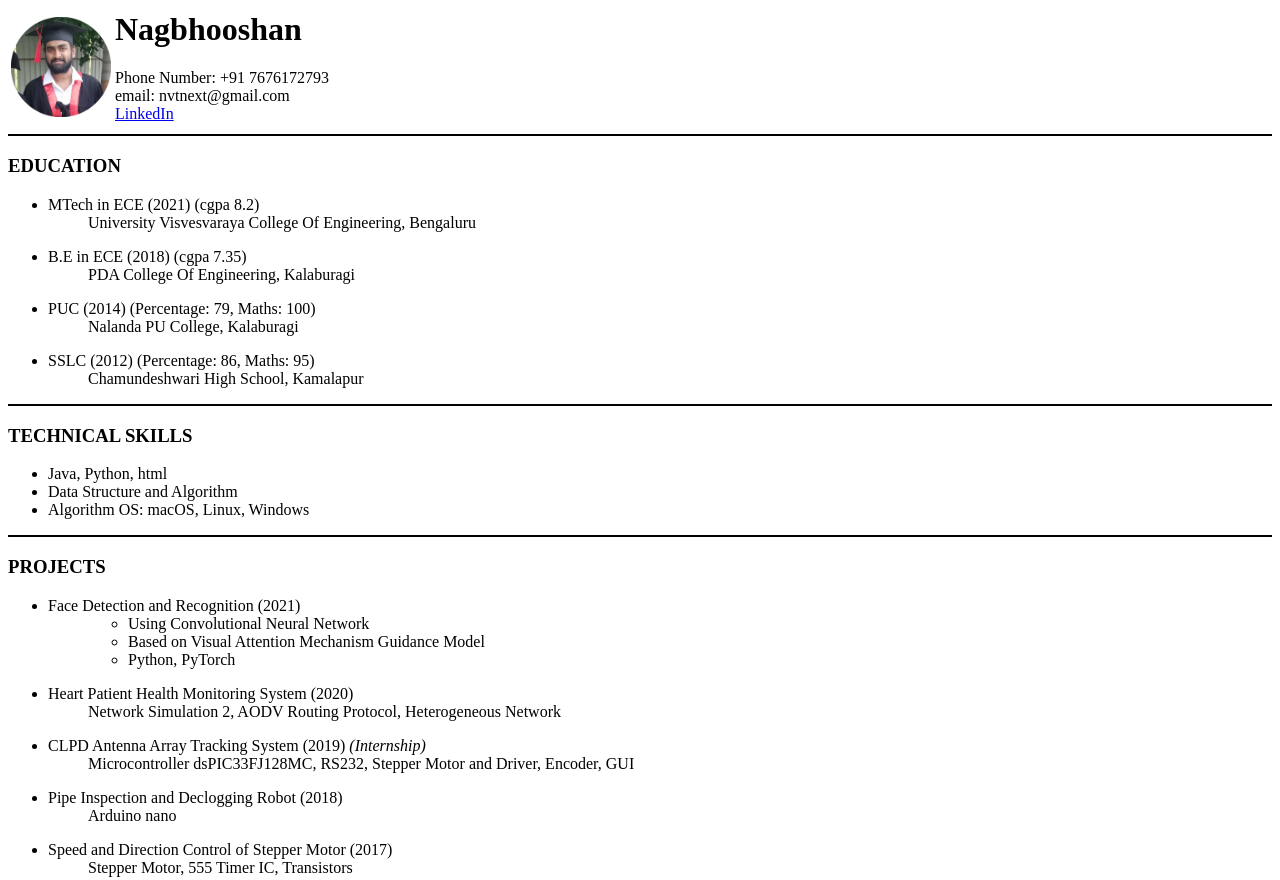
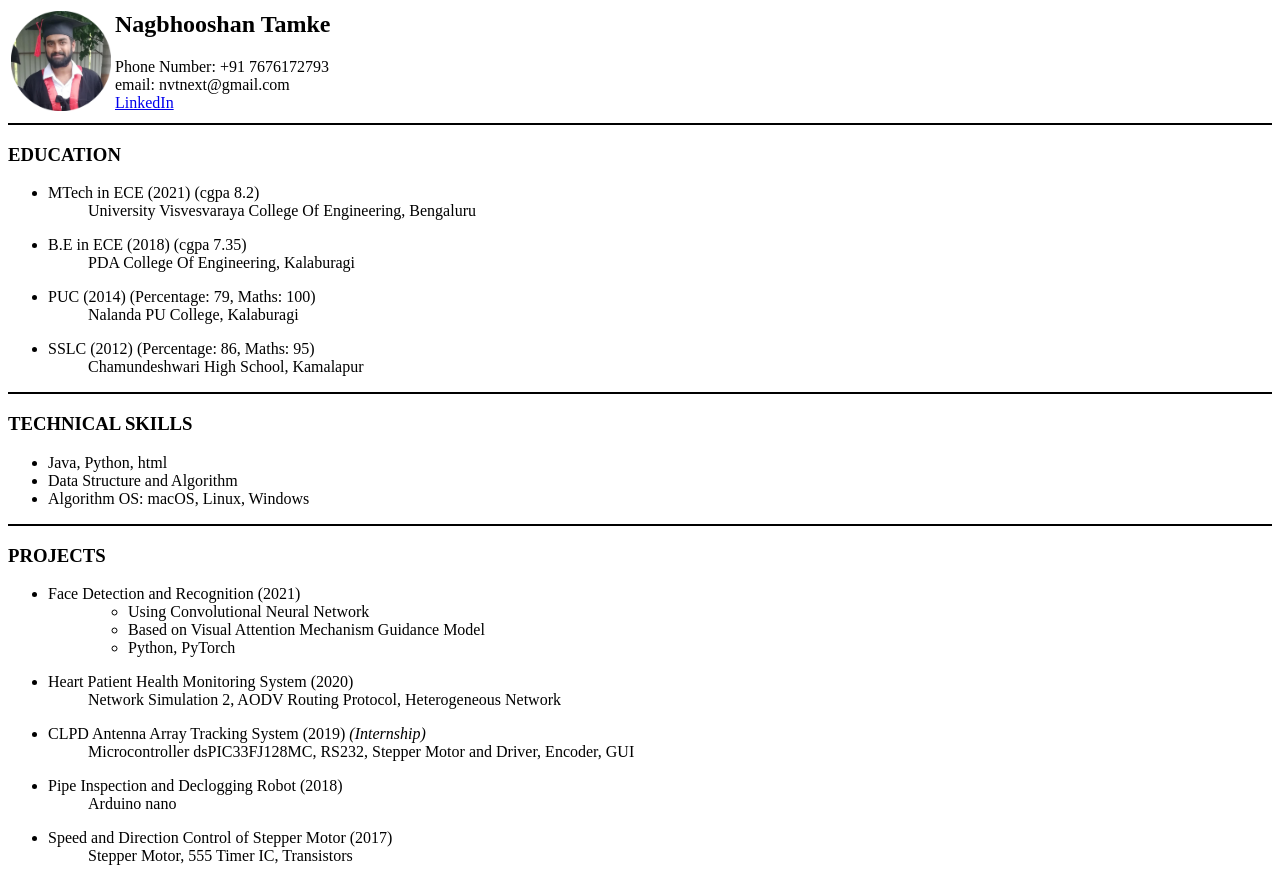
Before and after one commit to nvtnext/cv, a plain HTML site: page index.html in a window 1280 px wide. Shown: the top 880 px of the page. Drawn offline with Linux system fonts and the light colour scheme.

Commit message:
Update index.html

```diff
--- a/index.html
+++ b/index.html
@@ -9,7 +9,7 @@
 
                 </td>
                 <td>
-                    <h1>Nagbhooshan</h1>
+                    <h2>Nagbhooshan Tamke</h2>
                     <p>Phone Number: +91 7676172793 <br> email: nvtnext@gmail.com <br> <a href="https://www.linkedin.com/in/nagbhooshan-tamke-6a2165162/">LinkedIn </a></p>
 
                 </td>
```
